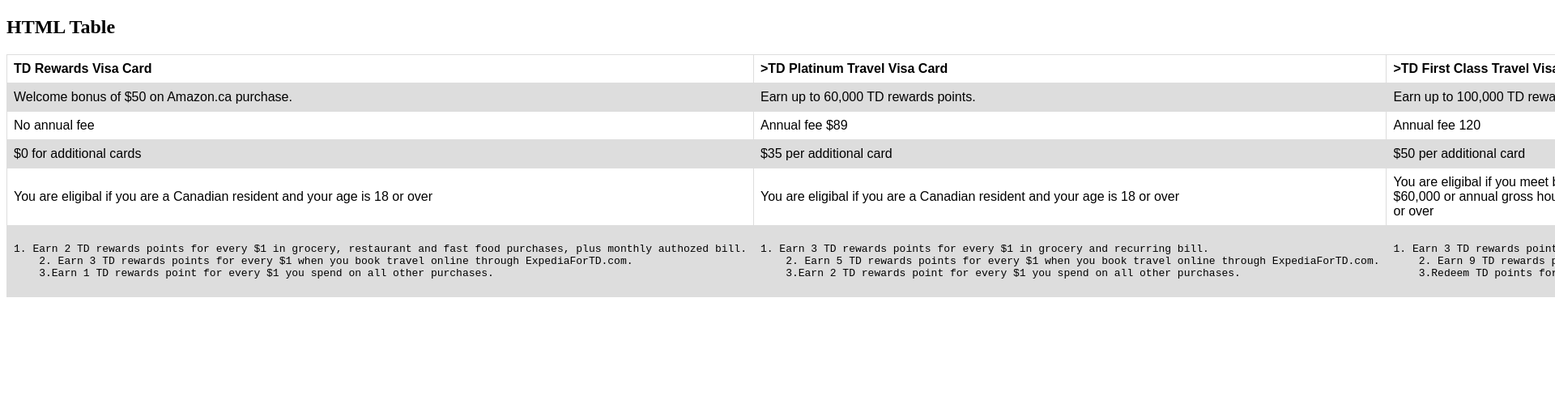
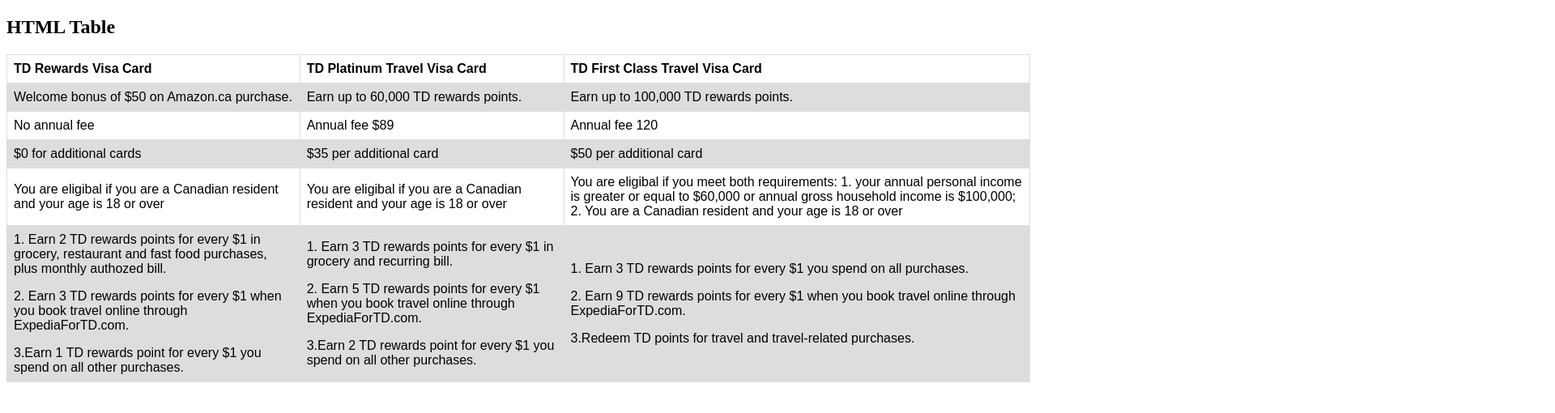
Before and after one commit to wxhloe/wxhloe.github.io, a plain HTML site: page table.html in a window 1280 px wide. Shown: the top 510 px of the page at 81% size, 1920 px wide, since content can reach past the window. Drawn offline with Linux system fonts and the light colour scheme.

Commit message:
Update table.html

```diff
--- a/table.html
+++ b/table.html
@@ -26,8 +26,8 @@ tr:nth-child(even) {
 <table>
   <tr>
     <th>TD Rewards Visa Card</th>
-    <th>>TD Platinum Travel Visa Card</th>
-    <th>>TD First Class Travel Visa Card</th>
+    <th>TD Platinum Travel Visa Card</th>
+    <th>TD First Class Travel Visa Card</th>
   </tr>
   <tr>
     <td>Welcome bonus of $50 on Amazon.ca purchase.</td>
@@ -51,15 +51,21 @@ tr:nth-child(even) {
     2. You are a Canadian resident and your age is 18 or over</td>
   </tr>
   <tr>
-    <td><pre>1. Earn 2 TD rewards points for every $1 in grocery, restaurant and fast food purchases, plus monthly authozed bill.
+    <td>1. Earn 2 TD rewards points for every $1 in grocery, restaurant and fast food purchases, plus monthly authozed bill.
+      <p></p>
     2. Earn 3 TD rewards points for every $1 when you book travel online through ExpediaForTD.com.
-    3.Earn 1 TD rewards point for every $1 you spend on all other purchases.</pre></td>
-    <td><pre>1. Earn 3 TD rewards points for every $1 in grocery and recurring bill.
+      <p></p>
+    3.Earn 1 TD rewards point for every $1 you spend on all other purchases.</td>
+    <td>1. Earn 3 TD rewards points for every $1 in grocery and recurring bill.
+      <p></p>
     2. Earn 5 TD rewards points for every $1 when you book travel online through ExpediaForTD.com.
-    3.Earn 2 TD rewards point for every $1 you spend on all other purchases.</pre></td>
-    <td><pre>1. Earn 3 TD rewards points for every $1 you spend on all purchases.
+      <p></p>
+    3.Earn 2 TD rewards point for every $1 you spend on all other purchases.</td>
+    <td>1. Earn 3 TD rewards points for every $1 you spend on all purchases.
+      <p></p>
     2. Earn 9 TD rewards points for every $1 when you book travel online through ExpediaForTD.com.
-    3.Redeem TD points for travel and travel-related purchases.</pre></td>
+      <p></p>
+    3.Redeem TD points for travel and travel-related purchases.</td>
   </tr>
 
 </table>
```
